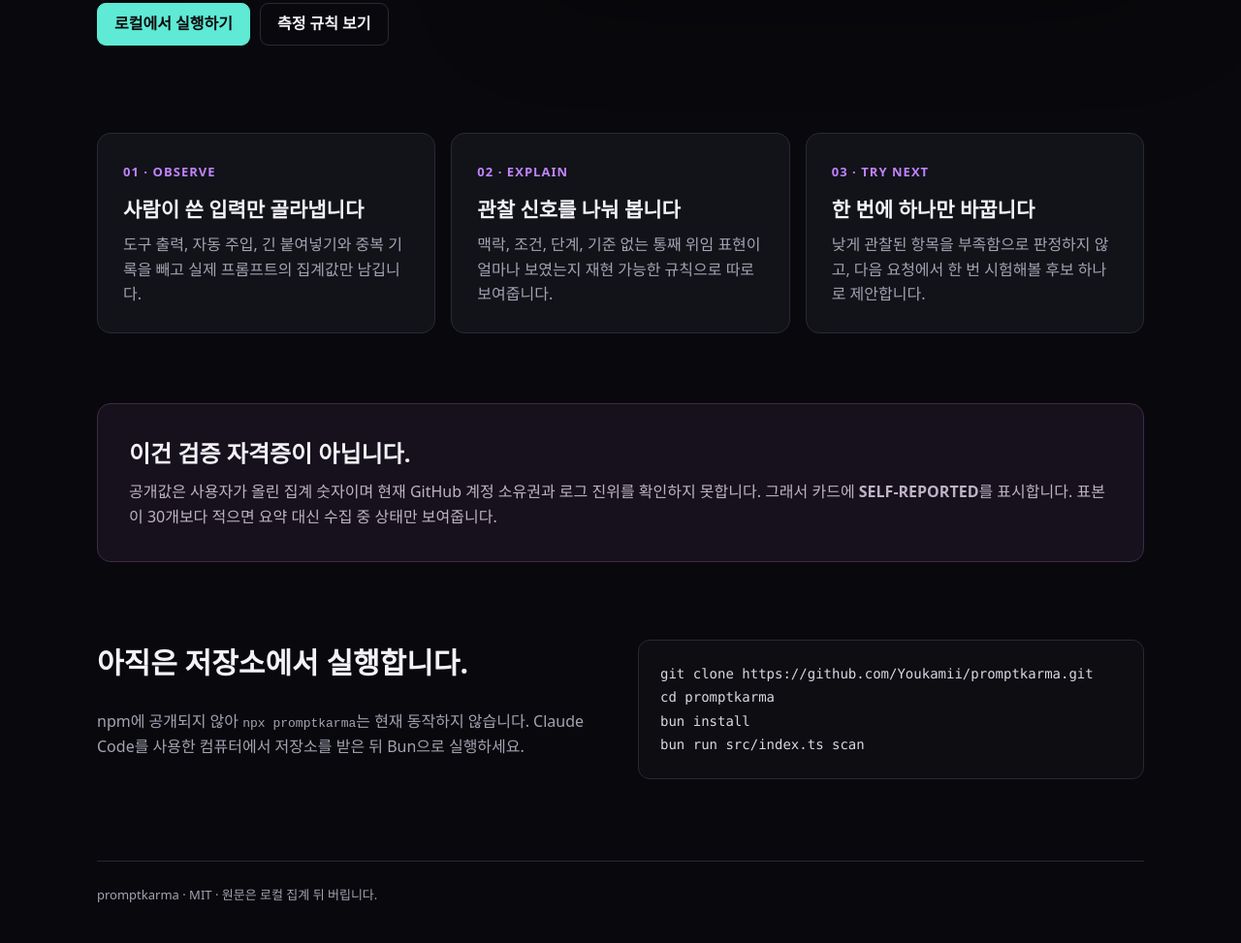
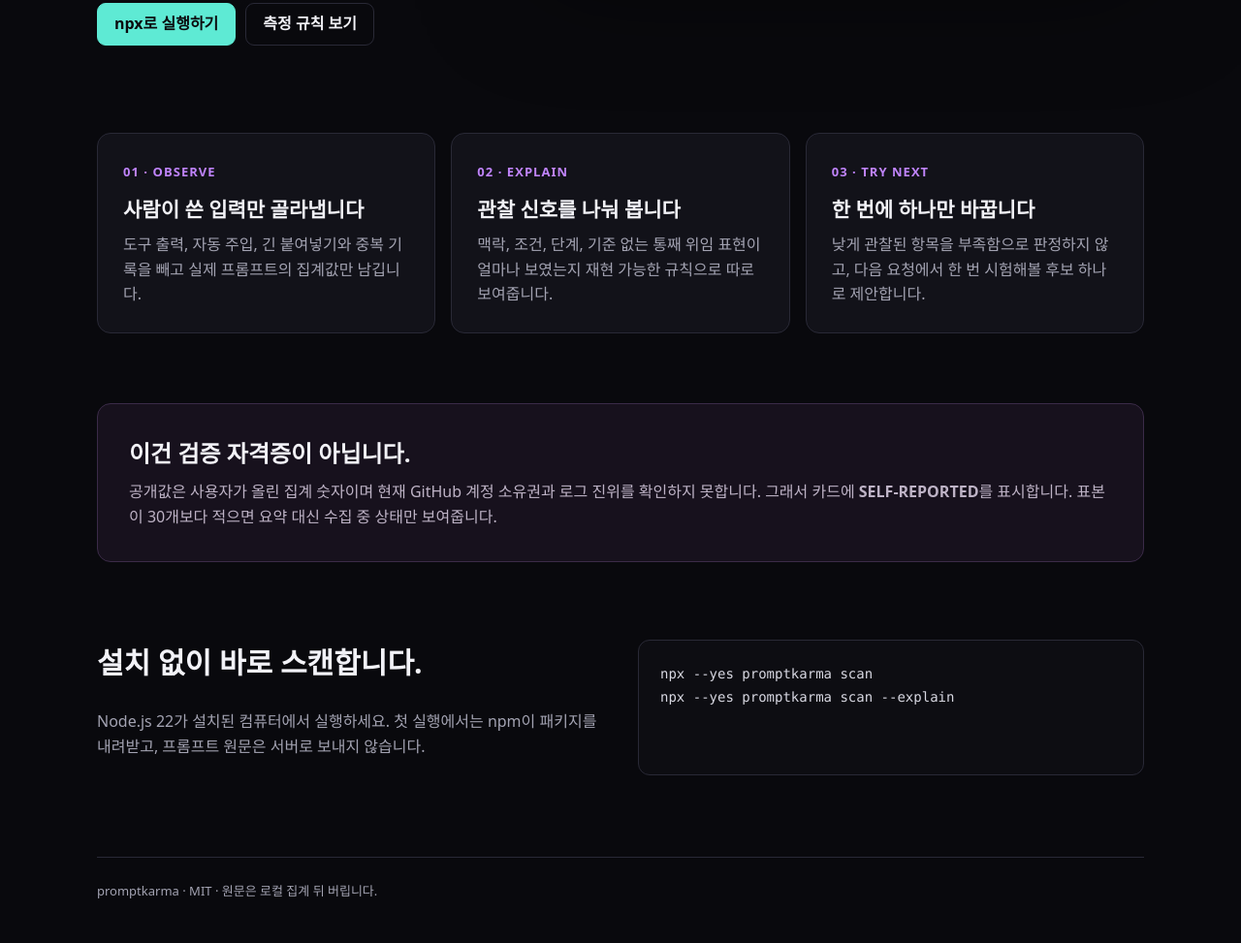
Before and after one commit to Youkamii/promptkarma, a website: page public/index.html in a window 1280 px wide. Shown: the part 537-1510 px from the top of the page at 97% size. Drawn offline with Linux system fonts and the light colour scheme.

Commit message:
chore: prepare npm 0.0.1 release (#4)

```diff
--- a/package.json
+++ b/package.json
@@ -16,6 +16,7 @@
     "build": "bun build src/index.ts --target=node --outdir=dist",
     "typecheck": "tsc --noEmit",
     "test": "bun run src/core.test.ts && bun run src/polytope.test.ts",
+    "prepublishOnly": "bun run typecheck && bun run test",
     "prepack": "bun run build"
   },
   "repository": {
--- a/public/index.html
+++ b/public/index.html
@@ -159,7 +159,7 @@
         <span class="pill">선택형 공유</span>
       </div>
       <div class="cta">
-        <a class="button primary" href="https://github.com/Youkamii/promptkarma#현재-상태">로컬에서 실행하기</a>
+        <a class="button primary" href="#start">npx로 실행하기</a>
         <a class="button" href="https://github.com/Youkamii/promptkarma#어떻게-측정하나요">측정 규칙 보기</a>
       </div>
     </div>
@@ -191,15 +191,13 @@
     <p>공개값은 사용자가 올린 집계 숫자이며 현재 GitHub 계정 소유권과 로그 진위를 확인하지 못합니다. 그래서 카드에 <strong>SELF-REPORTED</strong>를 표시합니다. 표본이 30개보다 적으면 요약 대신 수집 중 상태만 보여줍니다.</p>
   </section>
 
-  <section class="start">
+  <section class="start" id="start">
     <div>
-      <h2>아직은 저장소에서 실행합니다.</h2>
-      <p>npm에 공개되지 않아 <code>npx promptkarma</code>는 현재 동작하지 않습니다. Claude Code를 사용한 컴퓨터에서 저장소를 받은 뒤 Bun으로 실행하세요.</p>
+      <h2>설치 없이 바로 스캔합니다.</h2>
+      <p>Node.js 22가 설치된 컴퓨터에서 실행하세요. 첫 실행에서는 npm이 패키지를 내려받고, 프롬프트 원문은 서버로 보내지 않습니다.</p>
     </div>
-    <pre>git clone https://github.com/Youkamii/promptkarma.git
-cd promptkarma
-bun install
-bun run src/index.ts scan</pre>
+    <pre>npx --yes promptkarma scan
+npx --yes promptkarma scan --explain</pre>
   </section>
 
   <footer>promptkarma · MIT · 원문은 로컬 집계 뒤 버립니다.</footer>
```
Also changed, not shown: .github/workflows/publish.yml (added), README.md.
